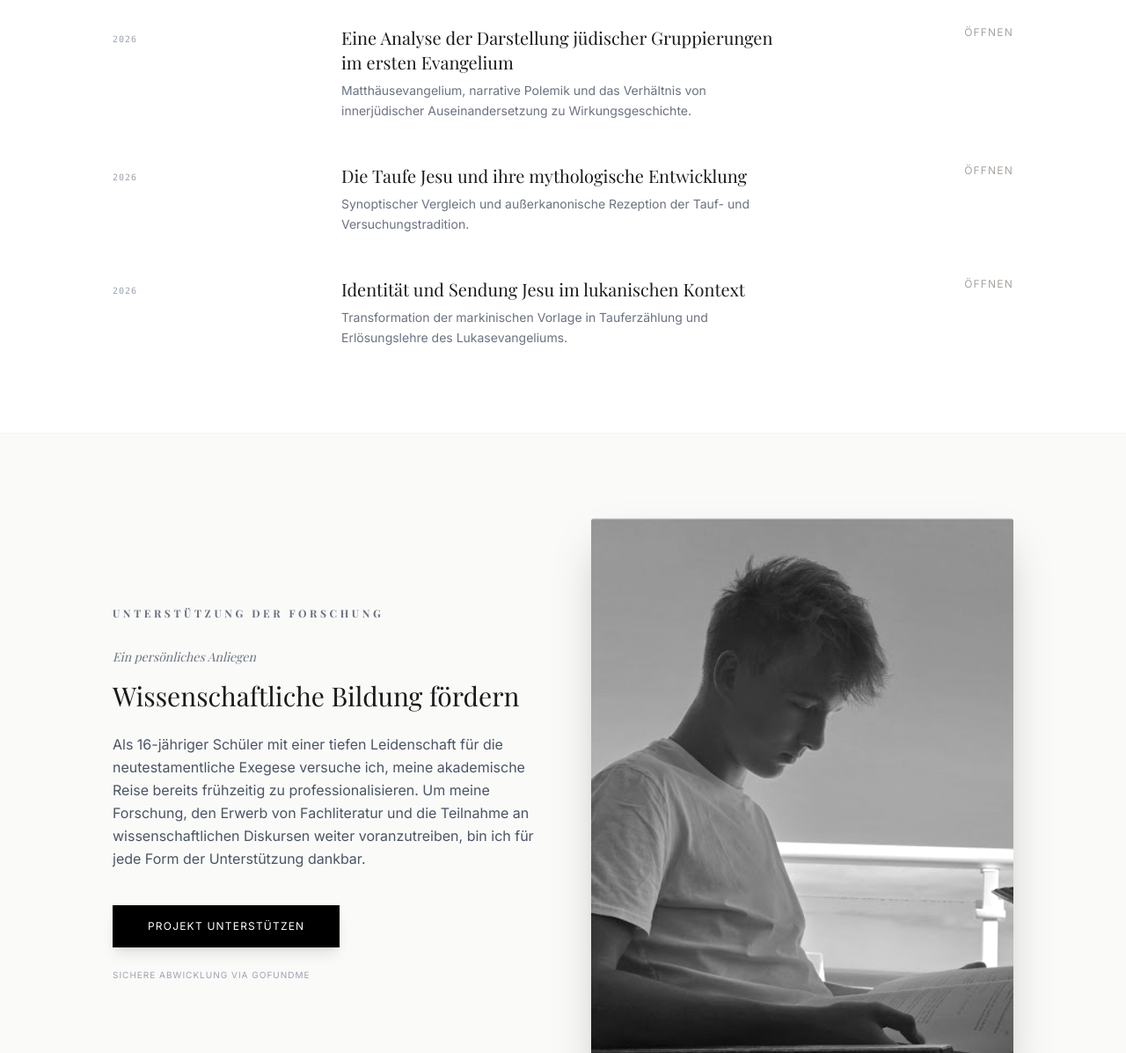
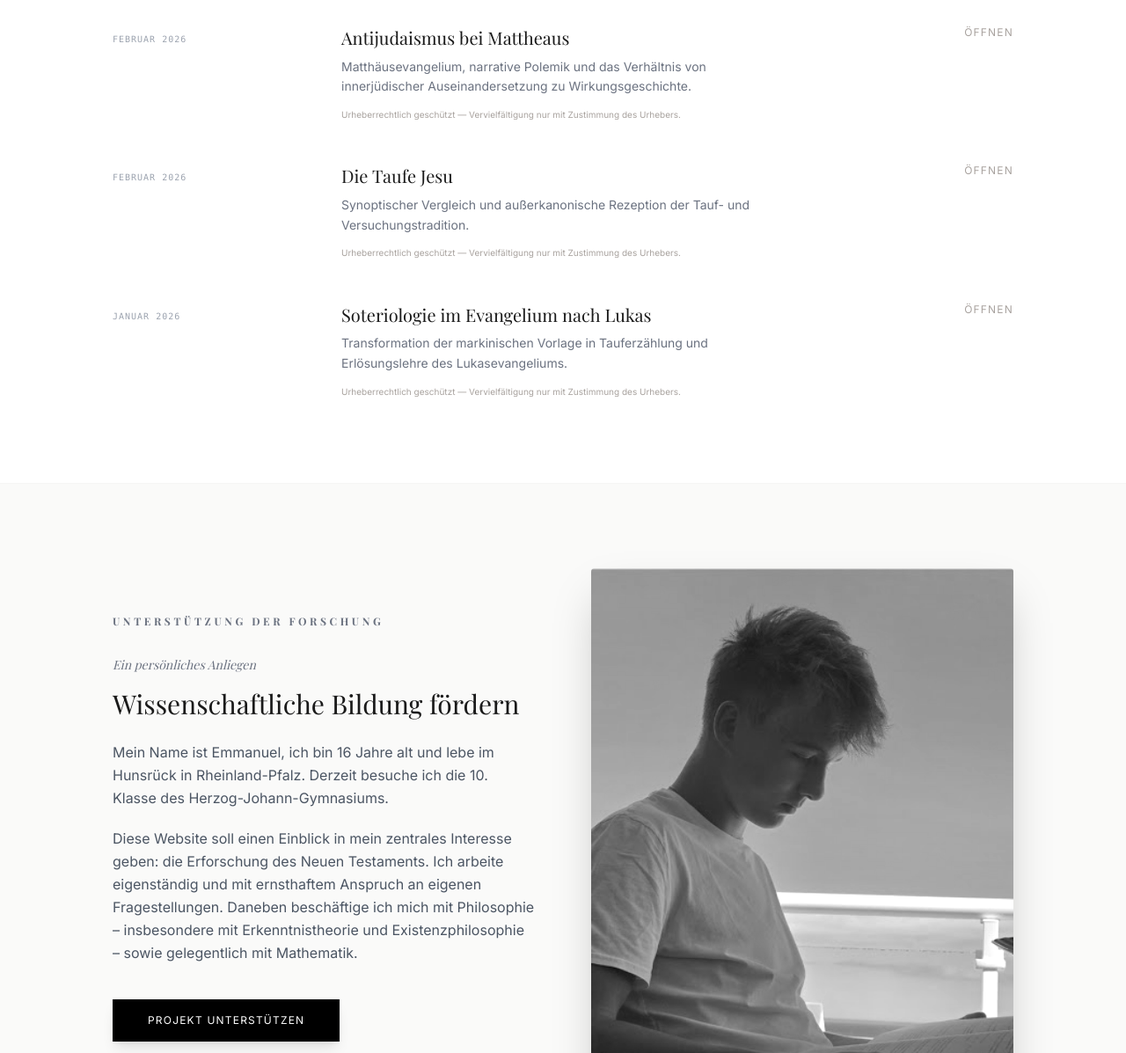
Before and after one commit to eliasJakobi123/EmmanuelWeiserwebsite, a website built with Vite: page index.html in a window 1280 px wide. Shown: the part 1260-2457 px from the top of the page at 88% size. Built offline with nearby package versions, Linux system fonts and the light colour scheme; a web font is replaced by a local one.

Commit message:
Inhalte: Unterstützung, akademischer Ansatz; Arbeiten: Daten, Titel nach PDF, Urheberrechtshinweis
Made-with: Cursor

```diff
--- a/index.html
+++ b/index.html
@@ -384,27 +384,30 @@
                 <h2 class="text-2xl uppercase tracking-widest font-light">Aktuelle Arbeiten</h2>
             </div>
             <div class="grid gap-12">
-                <div class="hover-lift group grid md:grid-cols-4 gap-4 items-start cursor-pointer" onclick="openDetail('matthaeus-judentum', 'Eine Analyse der Darstellung jüdischer Gruppierungen im ersten Evangelium', '', 'Manuskript')">
-                    <div class="text-[10px] uppercase tracking-widest text-gray-400 pt-2 font-mono">2026</div>
+                <div class="hover-lift group grid md:grid-cols-4 gap-4 items-start cursor-pointer" onclick="openDetail('matthaeus-judentum', 'Antijudaismus bei Mattheaus', '', 'Manuskript')">
+                    <div class="text-[10px] uppercase tracking-widest text-gray-400 pt-2 font-mono">Februar 2026</div>
                     <div class="md:col-span-2">
-                        <h4 class="text-xl serif mb-2 group-hover:text-stone-500 transition-colors leading-snug">Eine Analyse der Darstellung jüdischer Gruppierungen im ersten Evangelium</h4>
+                        <h4 class="text-xl serif mb-2 group-hover:text-stone-500 transition-colors leading-snug">Antijudaismus bei Mattheaus</h4>
                         <p class="text-sm text-gray-500 leading-relaxed">Matthäusevangelium, narrative Polemik und das Verhältnis von innerjüdischer Auseinandersetzung zu Wirkungsgeschichte.</p>
+                        <p class="text-[10px] text-stone-400 leading-relaxed mt-3">Urheberrechtlich geschützt — Vervielfältigung nur mit Zustimmung des Urhebers.</p>
                     </div>
                     <div class="md:text-right text-xs uppercase tracking-widest text-stone-400">Öffnen</div>
                 </div>
-                <div class="hover-lift group grid md:grid-cols-4 gap-4 items-start cursor-pointer" onclick="openDetail('taufe-jesu-synoptisch', 'Die Taufe Jesu und ihre mythologische Entwicklung', '', 'Manuskript')">
-                    <div class="text-[10px] uppercase tracking-widest text-gray-400 pt-2 font-mono">2026</div>
+                <div class="hover-lift group grid md:grid-cols-4 gap-4 items-start cursor-pointer" onclick="openDetail('taufe-jesu-synoptisch', 'Die Taufe Jesu', '', 'Manuskript')">
+                    <div class="text-[10px] uppercase tracking-widest text-gray-400 pt-2 font-mono">Februar 2026</div>
                     <div class="md:col-span-2">
-                        <h4 class="text-xl serif mb-2 group-hover:text-stone-500 transition-colors leading-snug">Die Taufe Jesu und ihre mythologische Entwicklung</h4>
+                        <h4 class="text-xl serif mb-2 group-hover:text-stone-500 transition-colors leading-snug">Die Taufe Jesu</h4>
                         <p class="text-sm text-gray-500 leading-relaxed">Synoptischer Vergleich und außerkanonische Rezeption der Tauf- und Versuchungstradition.</p>
+                        <p class="text-[10px] text-stone-400 leading-relaxed mt-3">Urheberrechtlich geschützt — Vervielfältigung nur mit Zustimmung des Urhebers.</p>
                     </div>
                     <div class="md:text-right text-xs uppercase tracking-widest text-stone-400">Öffnen</div>
                 </div>
-                <div class="hover-lift group grid md:grid-cols-4 gap-4 items-start cursor-pointer" onclick="openDetail('lukas-identitaet-sendung', 'Identität und Sendung Jesu im lukanischen Kontext', '', 'Manuskript')">
-                    <div class="text-[10px] uppercase tracking-widest text-gray-400 pt-2 font-mono">2026</div>
+                <div class="hover-lift group grid md:grid-cols-4 gap-4 items-start cursor-pointer" onclick="openDetail('lukas-identitaet-sendung', 'Soteriologie im Evangelium nach Lukas', '', 'Manuskript')">
+                    <div class="text-[10px] uppercase tracking-widest text-gray-400 pt-2 font-mono">Januar 2026</div>
                     <div class="md:col-span-2">
-                        <h4 class="text-xl serif mb-2 group-hover:text-stone-500 transition-colors leading-snug">Identität und Sendung Jesu im lukanischen Kontext</h4>
+                        <h4 class="text-xl serif mb-2 group-hover:text-stone-500 transition-colors leading-snug">Soteriologie im Evangelium nach Lukas</h4>
                         <p class="text-sm text-gray-500 leading-relaxed">Transformation der markinischen Vorlage in Tauferzählung und Erlösungslehre des Lukasevangeliums.</p>
+                        <p class="text-[10px] text-stone-400 leading-relaxed mt-3">Urheberrechtlich geschützt — Vervielfältigung nur mit Zustimmung des Urhebers.</p>
                     </div>
                     <div class="md:text-right text-xs uppercase tracking-widest text-stone-400">Öffnen</div>
                 </div>
@@ -420,9 +423,14 @@
                     <h2 class="text-xs uppercase tracking-[0.3em] text-gray-500 mb-8 font-semibold">Unterstützung der Forschung</h2>
                     <div class="mb-4 italic serif text-gray-500 text-sm">Ein persönliches Anliegen</div>
                     <h3 class="text-3xl serif mb-6">Wissenschaftliche Bildung fördern</h3>
-                    <p class="text-gray-600 leading-relaxed mb-10">
-                        Als 16-jähriger Schüler mit einer tiefen Leidenschaft für die neutestamentliche Exegese versuche ich, meine akademische Reise bereits frühzeitig zu professionalisieren. Um meine Forschung, den Erwerb von Fachliteratur und die Teilnahme an wissenschaftlichen Diskursen weiter voranzutreiben, bin ich für jede Form der Unterstützung dankbar.
-                    </p>
+                    <div class="text-gray-600 leading-relaxed space-y-5 mb-10">
+                        <p>
+                            Mein Name ist Emmanuel, ich bin 16 Jahre alt und lebe im Hunsrück in Rheinland-Pfalz. Derzeit besuche ich die 10. Klasse des Herzog-Johann-Gymnasiums.
+                        </p>
+                        <p>
+                            Diese Website soll einen Einblick in mein zentrales Interesse geben: die Erforschung des Neuen Testaments. Ich arbeite eigenständig und mit ernsthaftem Anspruch an eigenen Fragestellungen. Daneben beschäftige ich mich mit Philosophie – insbesondere mit Erkenntnistheorie und Existenzphilosophie – sowie gelegentlich mit Mathematik.
+                        </p>
+                    </div>
                     <a href="https://gofund.me/0e411eae2" target="_blank" rel="noopener noreferrer" class="inline-block bg-black text-white text-xs uppercase tracking-widest px-10 py-4 hover:bg-stone-800 transition shadow-lg">
                         Projekt unterstützen
                     </a>
@@ -448,10 +456,10 @@
                     <h2 class="text-xs uppercase tracking-[0.4em] text-stone-300 mb-10 font-semibold">Akademischer Ansatz</h2>
                     <div class="space-y-6">
                         <p class="text-2xl md:text-3xl lg:text-4xl serif italic leading-tight text-white drop-shadow-2xl">
-                            Was sie dachten, ist vergangen.
+                            Was sie dachten, ist Vergangenheit.
                         </p>
                         <p class="text-2xl md:text-3xl lg:text-4xl serif italic leading-tight text-white drop-shadow-2xl">
-                            Was bleibt, ist Text.
+                            Was sie hinterließen, ist Schrift.
                         </p>
                         <p class="text-2xl md:text-3xl lg:text-4xl serif italic leading-tight text-stone-300 drop-shadow-2xl">
                             Was zählt, ist Rekonstruktion.
--- a/src/main.js
+++ b/src/main.js
@@ -110,6 +110,13 @@ function blobAsPdf(blob) {
 /** @type {{ fetchUrl: string, fileName: string } | null} */
 let detailPdfDownload = null
 
+/** Einheitlicher Hinweis unter dem Abstract jeder Arbeit (Detailansicht). */
+const WORK_LEGAL_FOOTER_HTML = `
+<p class="pt-8 mt-8 border-t border-stone-200 text-[11px] text-stone-500 leading-relaxed">
+  Diese Arbeit ist urheberrechtlich geschützt. Vervielfältigung, Verbreitung oder öffentliche Wiedergabe — auch auszugsweise — nur mit Zustimmung des Urhebers.
+</p>
+`
+
 const TAUFFE_BODY_HTML = `
 <p class="text-sm text-stone-600 mb-4">Synoptischer Vergleich und außerkanonische Rezeption der Tauf- und Versuchungstradition</p>
 <p>Die Arbeit untersucht die Erzählung der Taufe Jesu und die direkt anschließende Versuchungsgeschichte als zentrales Motiv der frühchristlichen Identitätsbildung. Ausgehend vom Markusevangelium als ältestem Zeugnis wird analysiert, wie sich die Darstellung Jesu von einem initialen Berufungserlebnis hin zu einer hochgradig mythologisch aufgeladenen Legitimationsgeschichte entwickelt. Dabei steht die Frage im Vordergrund, wie die verschiedenen Autoren mit dem „historischen Problem“ umgehen, dass sich der sündlose Messias einer Bußtaufe durch Johannes unterzieht.</p>
@@ -159,27 +166,27 @@ const LUKAS_BODY_HTML = `
 /** Erweiterte Detailseiten: optional PDF-Vorschau + Download */
 const WORK_EXTENDED = {
   'matthaeus-judentum': {
-    bodyHtml: MATT_BODY_HTML,
+    bodyHtml: MATT_BODY_HTML + WORK_LEGAL_FOOTER_HTML,
     pdf: {
       path: PDF_PATH_MATT,
       fileName: 'AntijudaismusbeiMattheaus.pdf',
-      label: 'AntijudaismusbeiMattheaus.pdf',
+      label: 'Antijudaismus bei Mattheaus',
     },
   },
   'taufe-jesu-synoptisch': {
-    bodyHtml: TAUFFE_BODY_HTML,
+    bodyHtml: TAUFFE_BODY_HTML + WORK_LEGAL_FOOTER_HTML,
     pdf: {
       path: PDF_PATH_TAUFFE,
       fileName: 'DieTaufeJesu.pdf',
-      label: 'DieTaufeJesu.pdf',
+      label: 'Die Taufe Jesu',
     },
   },
   'lukas-identitaet-sendung': {
-    bodyHtml: LUKAS_BODY_HTML,
+    bodyHtml: LUKAS_BODY_HTML + WORK_LEGAL_FOOTER_HTML,
     pdf: {
       path: PDF_PATH_LUKAS,
       fileName: 'SoteriologieimEvangeliumnachLukas.pdf',
-      label: 'SoteriologieimEvangeliumnachLukas.pdf',
+      label: 'Soteriologie im Evangelium nach Lukas',
     },
   },
 }
```
